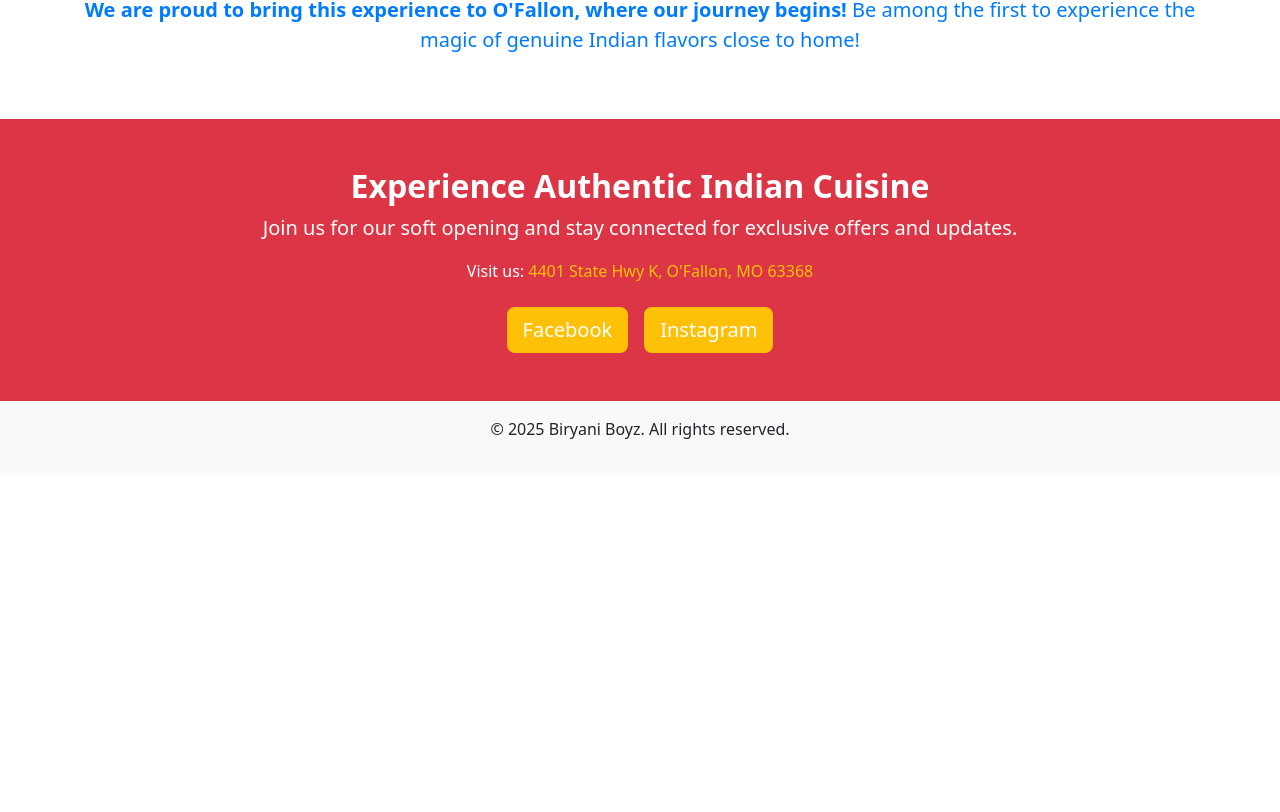
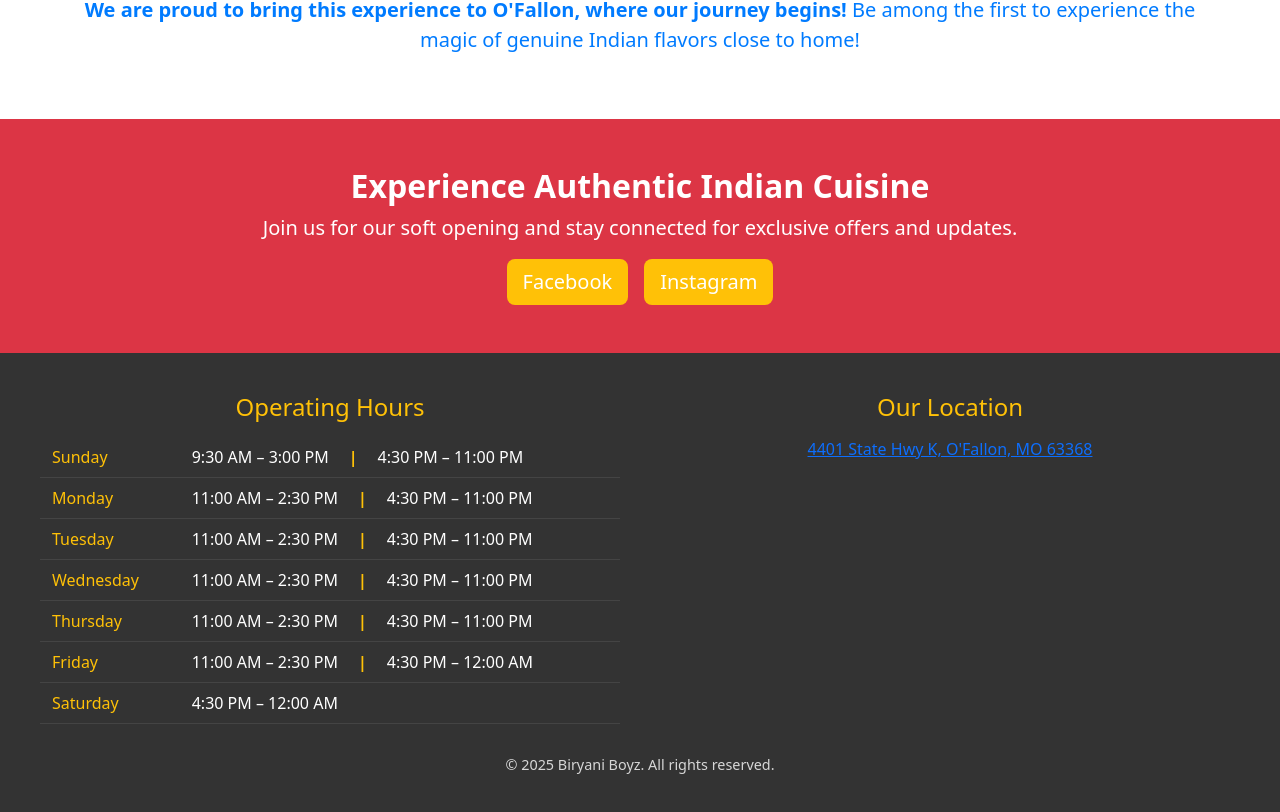
Before and after one commit to biryaniboyzstl/boyz-ui, an Angular app: page /home in a window 1280 px wide. Shown: the part 1552-2364 px from the top of the page. Before the commit the page ends 2025 px from the top, so only its background shows below. Built offline with nearby package versions, Linux system fonts and the light colour scheme.

Commit message:
soft open

```diff
--- a/src/app/app.component.css
+++ b/src/app/app.component.css
@@ -0,0 +1,80 @@
+.footer-section {
+  background: #333;         /* Dark background */
+  color: #fff;              /* Light text */
+  padding: 40px 20px;
+  text-align: center;       /* Center text by default */
+}
+
+.footer-content {
+  max-width: 1200px;
+  margin: 0 auto;
+  display: flex;
+  flex-wrap: wrap;
+  justify-content: space-around; /* Space columns around to center them */
+  gap: 40px;
+}
+
+.footer-column {
+  flex: 1 1 400px;
+  min-width: 300px;
+  margin: 0 auto;
+  text-align: left;         /* Default left text alignment */
+}
+
+.hours-col h3,
+.location-col h3 {
+  font-size: 1.5rem;
+  color: #ffc107;
+  margin-bottom: 15px;
+  text-align: center;
+}
+
+/* Specifically center the location column text */
+.location-col {
+  text-align: center;
+}
+
+.hours-table {
+  margin: 0 auto;
+  border-collapse: collapse;
+  width: 100%;
+  max-width: 600px;
+  table-layout: auto;
+}
+
+.hours-table th,
+.hours-table td {
+  padding: 8px 12px;
+  font-size: 1rem;
+  text-align: left;
+  vertical-align: middle;
+  border-bottom: 1px solid #444;
+  white-space: nowrap;
+}
+
+.hours-table th {
+  color: #ffc107;
+  font-weight: normal;
+}
+
+.hours-table td {
+  color: #fff;
+}
+
+/* Time slot & separator spacing */
+.time-slot {
+  margin: 0 10px;
+}
+
+.time-separator {
+  margin: 0 10px;
+  color: #ffc107;
+  font-weight: bold;
+}
+
+.footer-copy {
+  margin-top: 30px;
+  font-size: 0.9rem;
+  opacity: 0.8;
+  text-align: center;
+}
--- a/src/app/app.component.html
+++ b/src/app/app.component.html
@@ -1,9 +1,85 @@
-<!-- app.component.html -->
 <app-layout></app-layout>
 <router-outlet></router-outlet>
 
-<footer class="bg-light py-3 mt-auto">
-  <div class="container text-center">
-    <p>&copy; 2025 Biryani Boyz. All rights reserved.</p>
+<footer class="footer-section mt-auto">
+  <div class="footer-content">
+    <!-- Column 1: Operating Hours -->
+    <div class="footer-column hours-col">
+      <h3>Operating Hours</h3>
+      <table class="hours-table">
+        <tbody>
+          <tr>
+            <th>Sunday</th>
+            <td>
+              <span class="time-slot">9:30 AM – 3:00 PM</span>
+              <span class="time-separator">|</span>
+              <span class="time-slot">4:30 PM – 11:00 PM</span>
+            </td>
+          </tr>
+          <tr>
+            <th>Monday</th>
+            <td>
+              <span class="time-slot">11:00 AM – 2:30 PM</span>
+              <span class="time-separator">|</span>
+              <span class="time-slot">4:30 PM – 11:00 PM</span>
+            </td>
+          </tr>
+          <tr>
+            <th>Tuesday</th>
+            <td>
+              <span class="time-slot">11:00 AM – 2:30 PM</span>
+              <span class="time-separator">|</span>
+              <span class="time-slot">4:30 PM – 11:00 PM</span>
+            </td>
+          </tr>
+          <tr>
+            <th>Wednesday</th>
+            <td>
+              <span class="time-slot">11:00 AM – 2:30 PM</span>
+              <span class="time-separator">|</span>
+              <span class="time-slot">4:30 PM – 11:00 PM</span>
+            </td>
+          </tr>
+          <tr>
+            <th>Thursday</th>
+            <td>
+              <span class="time-slot">11:00 AM – 2:30 PM</span>
+              <span class="time-separator">|</span>
+              <span class="time-slot">4:30 PM – 11:00 PM</span>
+            </td>
+          </tr>
+          <tr>
+            <th>Friday</th>
+            <td>
+              <span class="time-slot">11:00 AM – 2:30 PM</span>
+              <span class="time-separator">|</span>
+              <span class="time-slot">4:30 PM – 12:00 AM</span>
+            </td>
+          </tr>
+          <tr>
+            <th>Saturday</th>
+            <td>
+              <span class="time-slot">4:30 PM – 12:00 AM</span>
+            </td>
+          </tr>
+        </tbody>
+      </table>
+    </div>
+
+    <!-- Column 2: Location (Centered) -->
+    <div class="footer-column location-col">
+      <h3>Our Location</h3>
+      <p>
+        <a
+          href="https://www.google.com/maps/place/4401+Highway+K,+O'Fallon,+MO+63366"
+          target="_blank"
+          rel="noopener noreferrer"
+        >
+          4401 State Hwy K, O'Fallon, MO 63368
+        </a>
+      </p>
+    </div>
   </div>
+
+  <p class="footer-copy">&copy; 2025 Biryani Boyz. All rights reserved.</p>
 </footer>
--- a/src/app/home/home.component.html
+++ b/src/app/home/home.component.html
@@ -34,13 +34,7 @@
   <div class="container">
     <h2 class="fw-bold">Experience Authentic Indian Cuisine</h2>
     <p class="fs-5">Join us for our soft opening and stay connected for exclusive offers and updates.</p>
-    <p class="fs-6 mb-4">
-      Visit us:
-      <a href="https://www.google.com/maps/place/4401+Highway+K,+O'Fallon,+MO+63366" target="_blank"
-         class="text-warning text-decoration-none">
-        4401 State Hwy K, O'Fallon, MO 63368
-      </a>
-    </p>
+
     <a href="https://www.facebook.com/profile.php?id=61569225116924" target="_blank"
        class="btn btn-warning btn-lg me-3">Facebook</a>
     <a href="https://instagram.com/biryaniboyzstl" target="_blank"
--- a/src/index.html
+++ b/src/index.html
@@ -5,7 +5,7 @@
   <title>Biryani Boyz</title>
   <base href="/">
   <meta name="viewport" content="width=device-width, initial-scale=1">
-  <link rel="icon" type="image/x-icon" href="logo.jpg">
+  <link rel="icon" type="image/x-icon" href="assets/logo.jpg">
 </head>
 <body>
   <app-root></app-root>
```
